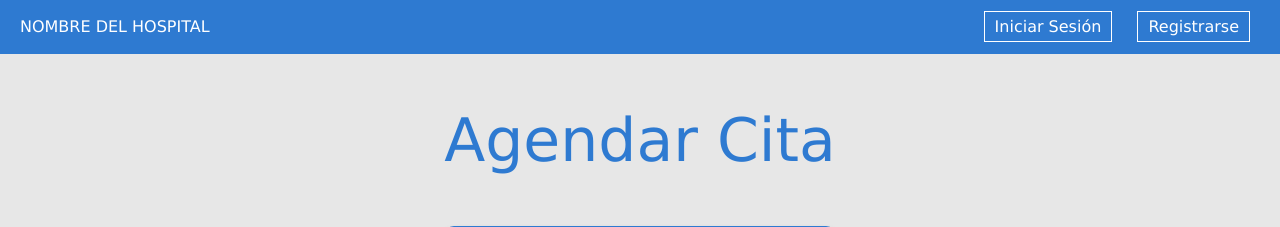
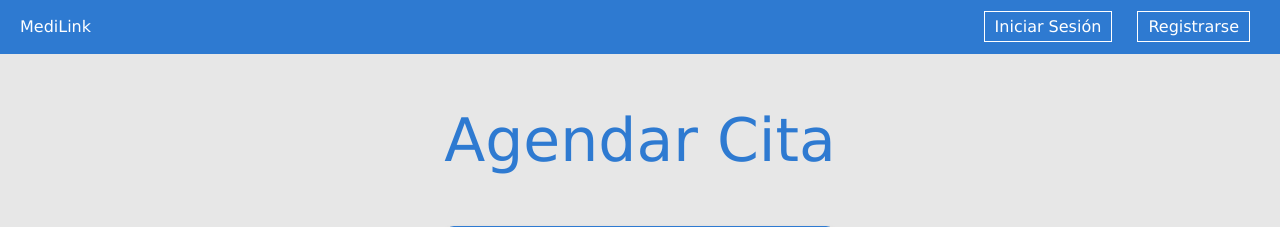
Before and after one commit to Eduardo37830/ingenieriaSoftware1, a Flask app: page /agendar_cita in a window 1280 px wide. Shown: the top 227 px of the page. Run offline with Flask 3, Linux system fonts and the light colour scheme.

Commit message:
Titulo del hospital

```diff
--- a/app/main.py
+++ b/app/main.py
@@ -37,7 +37,6 @@ def cerrar_sesion():
     session.clear()
     # Redirige al usuario a la página de inicio de sesión o inicio
     return redirect(url_for('home'))
-
 
 
 # ---------------------------------------------------------------------Iniciar Sesion
@@ -123,7 +122,6 @@ def citas_agendadas():
         {"id": 2, "fecha": "2024-12-16", "hora": "14:00", "tipo": "Revisión Médica", "medico": "María Gómez", "cedula": 987},
         {"id": 3, "fecha": "2024-12-17", "hora": "09:30", "tipo": "Examen Especial", "medico": "Carlos López", "cedula": 987},
     ]
-
     # Obtener la cédula del usuario desde la sesión
     cedula_usuario = session.get('cedula')
 
--- a/app/templates/header.html
+++ b/app/templates/header.html
@@ -2,7 +2,7 @@
     <!-- Izquierda: Nombre del hospital -->
     <div class="navbar-left">
         <a href="{{ url_for('home') }}" class="navbar-link">
-            <div class="navbar-hospital">NOMBRE DEL HOSPITAL</div>
+            <div class="navbar-hospital">MediLink</div>
         </a>
     </div>
 
```
